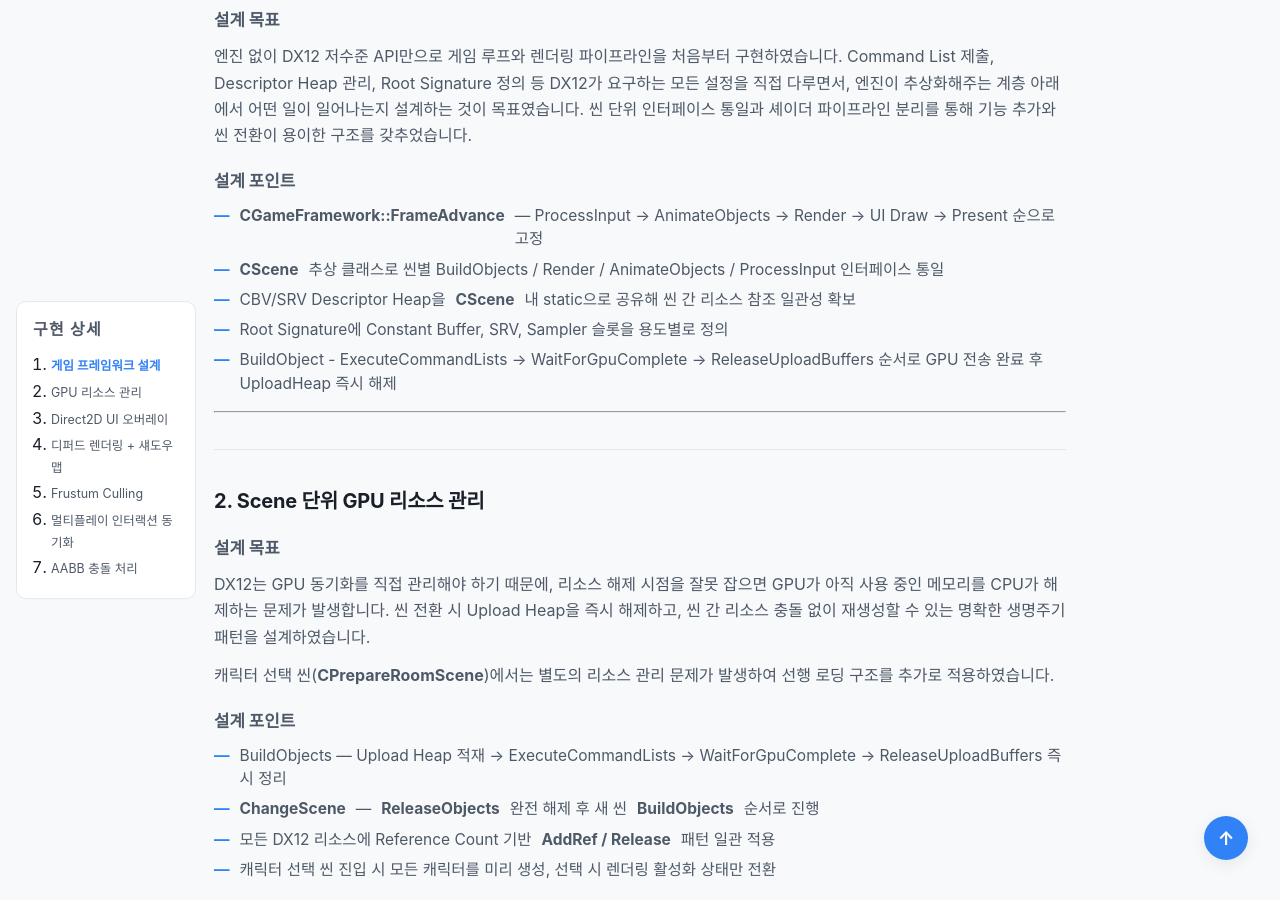
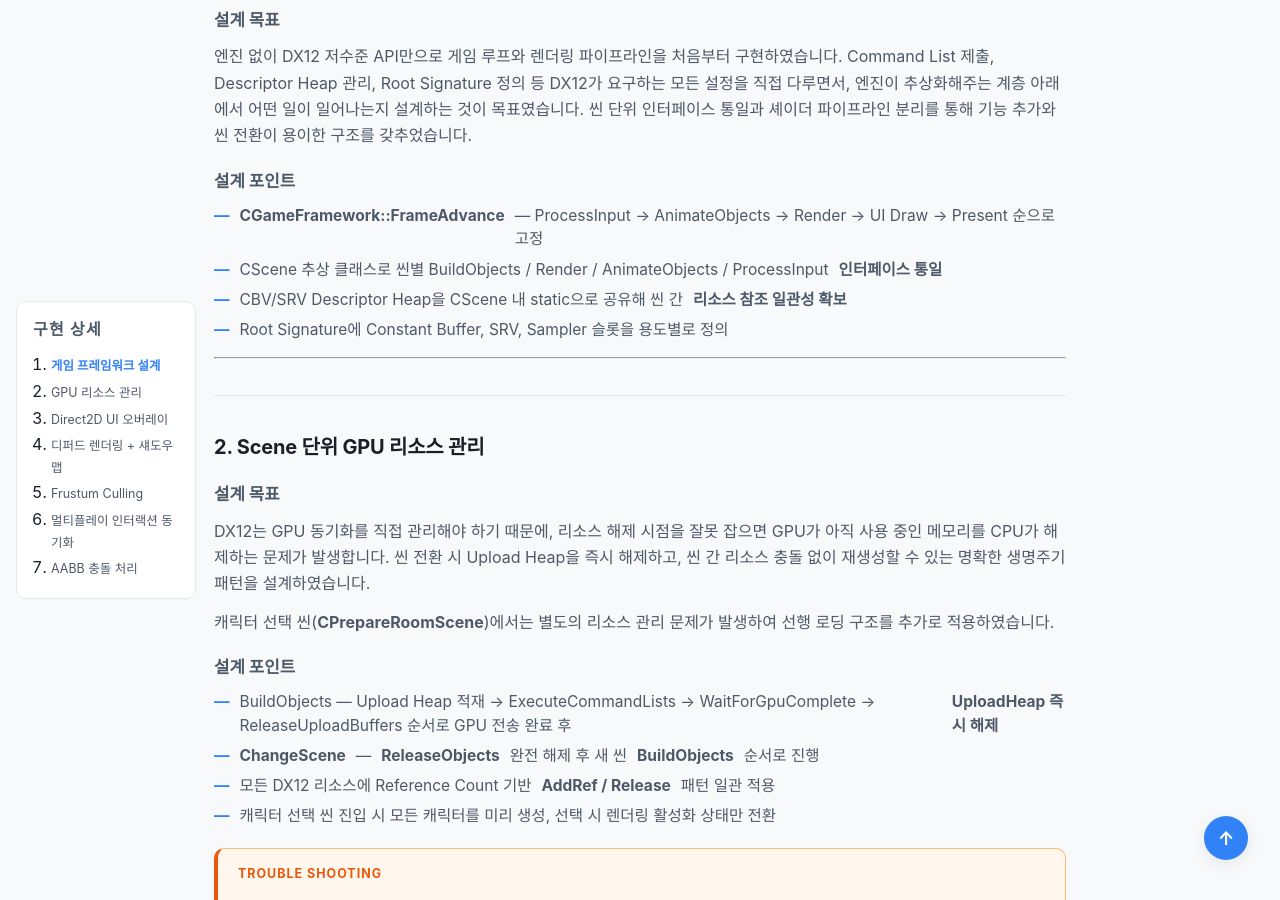
Before and after one commit to KimJinsun610/KimJinsun610.github.io, a Jekyll site: the page built from projects/cyberz.md, in a window 1280 px wide and 900 px high, scrolled down 1960 px. Built offline with Jekyll 4.4.1, drawn with Linux system fonts in a browser that asks for light colours; some web fonts are replaced; some of the changed text lies outside the part shown.

Commit message:
Update cyberz.md

```diff
--- a/projects/cyberz.md
+++ b/projects/cyberz.md
@@ -93,10 +93,9 @@ GameFramework  ── 메인 루프 / DX12 초기화
 ### 설계 포인트
 
 - **CGameFramework::FrameAdvance** — ProcessInput → AnimateObjects → Render → UI Draw → Present 순으로 고정
-- **CScene** 추상 클래스로 씬별 BuildObjects / Render / AnimateObjects / ProcessInput 인터페이스 통일
-- CBV/SRV Descriptor Heap을 **CScene** 내 static으로 공유해 씬 간 리소스 참조 일관성 확보
+- CScene 추상 클래스로 씬별 BuildObjects / Render / AnimateObjects / ProcessInput **인터페이스 통일**
+- CBV/SRV Descriptor Heap을 CScene 내 static으로 공유해 씬 간 **리소스 참조 일관성 확보**
 - Root Signature에 Constant Buffer, SRV, Sampler 슬롯을 용도별로 정의
-- BuildObject - ExecuteCommandLists → WaitForGpuComplete → ReleaseUploadBuffers 순서로 GPU 전송 완료 후 UploadHeap 즉시 해제
 
 ---
 
@@ -112,7 +111,7 @@ DX12는 GPU 동기화를 직접 관리해야 하기 때문에, 리소스 해제
 
 ### 설계 포인트
 
-- BuildObjects — Upload Heap 적재 → ExecuteCommandLists → WaitForGpuComplete → ReleaseUploadBuffers 즉시 정리
+- BuildObjects — Upload Heap 적재 → ExecuteCommandLists → WaitForGpuComplete → ReleaseUploadBuffers 순서로 GPU 전송 완료 후 **UploadHeap 즉시 해제**
 - **ChangeScene** — **ReleaseObjects** 완전 해제 후 새 씬 **BuildObjects** 순서로 진행
 - 모든 DX12 리소스에 Reference Count 기반 **AddRef / Release** 패턴 일관 적용
 - 캐릭터 선택 씬 진입 시 모든 캐릭터를 미리 생성, 선택 시 렌더링 활성화 상태만 전환
```
Also changed, not shown: other parts of projects/cyberz.md (+1 -0 lines).
